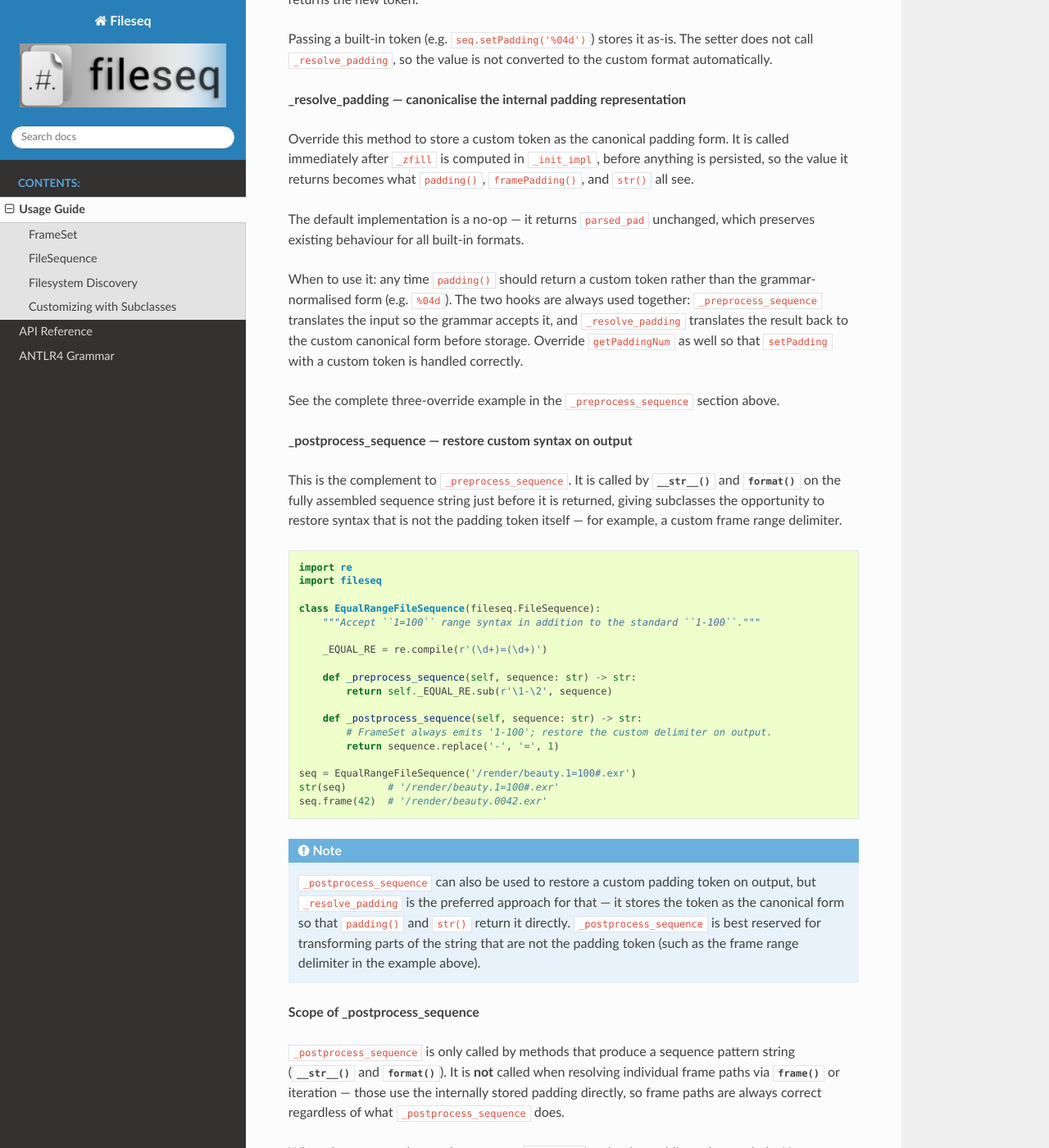
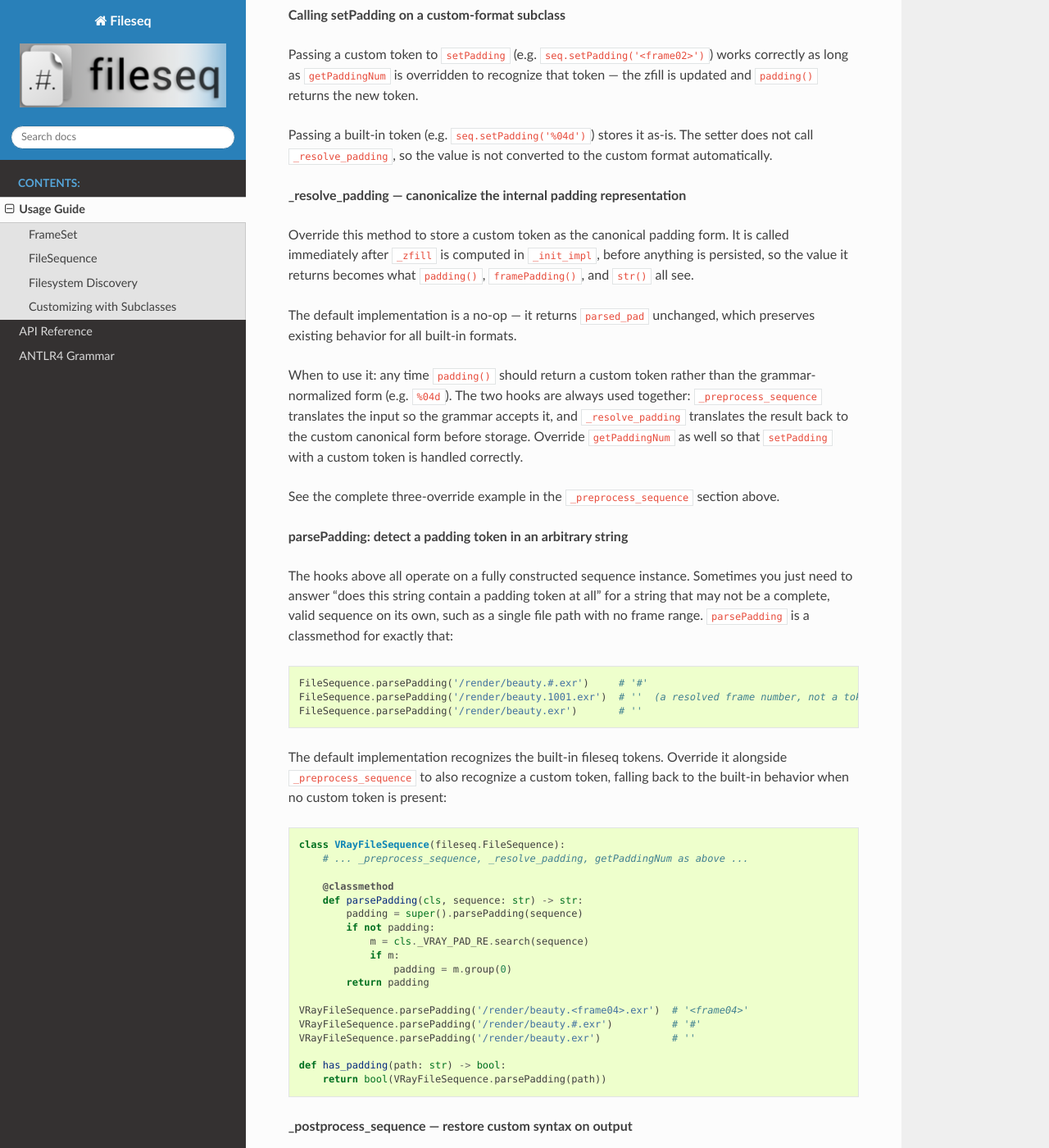
Before and after one commit to justinfx/fileseq, a Sphinx documentation site: the page built from docs/usage.rst, in a window 1280 px wide and 1400 px high, scrolled down 7231 px. Shown: the whole window at 82% size. Built offline with Sphinx 7.4.7 and the Read the Docs theme 3.1.0, drawn with Linux system fonts in a browser that asks for light colours; some of the changed text lies outside the part shown.

Commit message:
Update subclass doc examples to illustrate tracking custom padding state, and surface new parsePadding() classmethod (refs #139)

```diff
--- a/docs/usage.rst
+++ b/docs/usage.rst
@@ -312,7 +312,7 @@
 
 Both :class:`~fileseq.FileSequence` and :class:`~fileseq.FilePathSequence` inherit from the
 abstract base :class:`~fileseq.filesequence.BaseFileSequence`.  You can subclass either to add
-custom behaviour by overriding one or both hooks described below.
+custom behavior by overriding one or both hooks described below.
 
 **_preprocess_sequence — translate custom syntax before parsing**
 
@@ -333,17 +333,24 @@
         """Translate VRay ``<frameNN>`` padding tokens natively."""
 
         _VRAY_PAD_RE = re.compile(r'<frame(\d+)>')
+        _used_custom_padding = False
 
         def _preprocess_sequence(self, sequence: str) -> str:
             """Translate ``<frameNN>`` → ``%0Nd`` so the grammar accepts it."""
             def replace(m):
                 width = int(m.group(1))
+                self._used_custom_padding = True
                 return '%0{}d'.format(width) if width > 0 else '%d'
             return self._VRAY_PAD_RE.sub(replace, sequence)
 
         def _resolve_padding(self, parsed_pad: str, zfill: int, pad_style) -> str:
-            """Translate the parsed printf form back to the canonical VRay token."""
-            if zfill > 0:
+            """Translate the parsed printf form back to the canonical VRay token.
+
+            Only do this if preprocessing actually saw and translated a
+            ``<frameNN>`` token. A built-in token that happens to imply the
+            same width (e.g. ``#``) must not be reinterpreted as VRay's.
+            """
+            if zfill > 0 and self._used_custom_padding:
                 return '<frame{:02d}>'.format(zfill)
             return parsed_pad
 
@@ -376,29 +383,67 @@
 **Calling setPadding on a custom-format subclass**
 
 Passing a custom token to ``setPadding`` (e.g. ``seq.setPadding('<frame02>')``) works correctly
-as long as ``getPaddingNum`` is overridden to recognise that token — the zfill is updated and
+as long as ``getPaddingNum`` is overridden to recognize that token — the zfill is updated and
 ``padding()`` returns the new token.
 
 Passing a built-in token (e.g. ``seq.setPadding('%04d')``) stores it as-is.  The setter does
 not call ``_resolve_padding``, so the value is not converted to the custom format automatically.
 
-**_resolve_padding — canonicalise the internal padding representation**
+**_resolve_padding — canonicalize the internal padding representation**
 
 Override this method to store a custom token as the canonical padding form.  It is called
 immediately after ``_zfill`` is computed in ``_init_impl``, before anything is persisted, so
 the value it returns becomes what ``padding()``, ``framePadding()``, and ``str()`` all see.
 
 The default implementation is a no-op — it returns ``parsed_pad`` unchanged, which preserves
-existing behaviour for all built-in formats.
+existing behavior for all built-in formats.
 
 When to use it: any time ``padding()`` should return a custom token rather than the
-grammar-normalised form (e.g. ``%04d``).  The two hooks are always used together:
+grammar-normalized form (e.g. ``%04d``).  The two hooks are always used together:
 ``_preprocess_sequence`` translates the input so the grammar accepts it, and
 ``_resolve_padding`` translates the result back to the custom canonical form before storage.
 Override ``getPaddingNum`` as well so that ``setPadding`` with a custom token is handled
 correctly.
 
 See the complete three-override example in the ``_preprocess_sequence`` section above.
+
+**parsePadding: detect a padding token in an arbitrary string**
+
+The hooks above all operate on a fully constructed sequence instance.  Sometimes you just need
+to answer "does this string contain a padding token at all" for a string that may not be a
+complete, valid sequence on its own, such as a single file path with no frame range.
+``parsePadding`` is a classmethod for exactly that:
+
+.. code-block:: python
+
+    FileSequence.parsePadding('/render/beauty.#.exr')     # '#'
+    FileSequence.parsePadding('/render/beauty.1001.exr')  # ''  (a resolved frame number, not a token)
+    FileSequence.parsePadding('/render/beauty.exr')       # ''
+
+The default implementation recognizes the built-in fileseq tokens.  Override it alongside
+``_preprocess_sequence`` to also recognize a custom token, falling back to the built-in behavior
+when no custom token is present:
+
+.. code-block:: python
+
+    class VRayFileSequence(fileseq.FileSequence):
+        # ... _preprocess_sequence, _resolve_padding, getPaddingNum as above ...
+
+        @classmethod
+        def parsePadding(cls, sequence: str) -> str:
+            padding = super().parsePadding(sequence)
+            if not padding:
+                m = cls._VRAY_PAD_RE.search(sequence)
+                if m:
+                    padding = m.group(0)
+            return padding
+
+    VRayFileSequence.parsePadding('/render/beauty.<frame04>.exr')  # '<frame04>'
+    VRayFileSequence.parsePadding('/render/beauty.#.exr')          # '#'
+    VRayFileSequence.parsePadding('/render/beauty.exr')            # ''
+
+    def has_padding(path: str) -> bool:
+        return bool(VRayFileSequence.parsePadding(path))
 
 **_postprocess_sequence — restore custom syntax on output**
 
```
Also changed, not shown: 2 other files.
